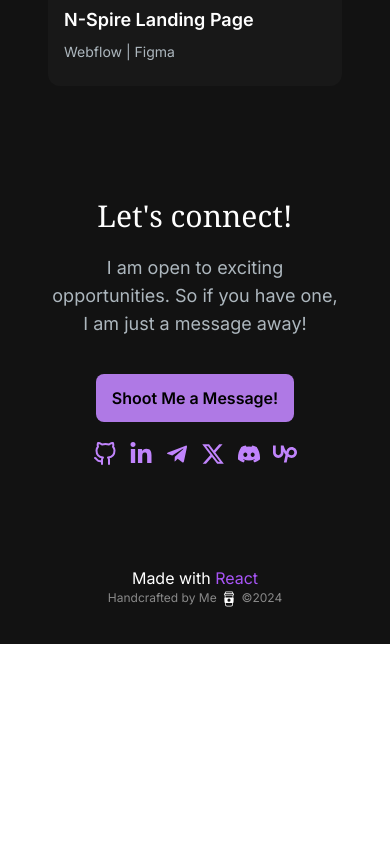
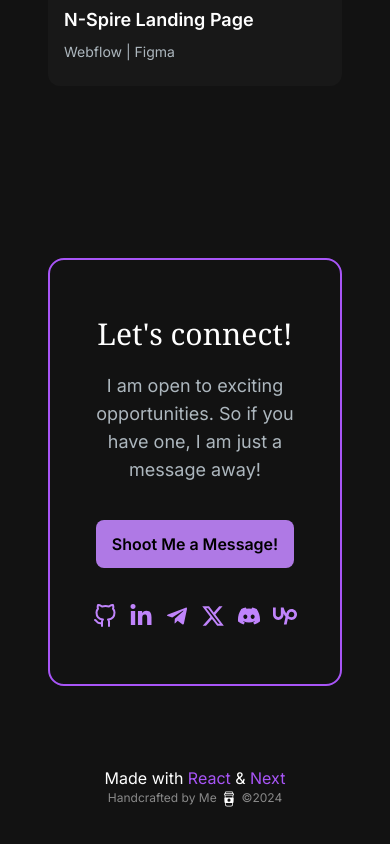
Before and after one commit to AyushScripts/my-portfolio, a Next.js app: page / in a window 390 px wide. Shown: the part 6130-6974 px from the top of the page. Before the commit the page ends 6774 px from the top, so only its background shows below. Built offline with nearby package versions, Linux system fonts and the light colour scheme.

Commit message:
Changed UI of Contact Sectior

```diff
--- a/app/components/ContactMe.jsx
+++ b/app/components/ContactMe.jsx
@@ -1,19 +1,34 @@
-import React from 'react'
-import SocialLinks from './SocialLinks'
-import Link from 'next/link'
+import React from "react";
+import SocialLinks from "./SocialLinks";
+import Link from "next/link";
 
 const ContactMe = () => {
   return (
-    <div className='flex flex-col gap-5 py-5 mt-20 text-center'>
-        <h1 className='text-[#333333] dark:text-white text-3xl lg:text-5xl font-serif'>Let's connect!</h1>
-        <p className='text-[#817d7d] dark:text-[#adb7be] text-lg md:text-xl'>I am open to exciting opportunities. So if you have one, I am just a message away!</p>
-        <a className='text-base md:text-lg mx-auto text-white dark:text-[black] font-semibold bg-purple-400/90 hover:bg-purple-400 transition-all ease-in px-4 py-3 mt-4 rounded-lg' href="mailto:ayushtheking117@gmail.com">Shoot Me a Message!</a>
-        <div className='mx-auto md:mt-4'>
-          <SocialLinks></SocialLinks>
-        </div>
+<div className="flex justify-center mt-40">
+  <div className="w-full md:w-[80%] lg:w-[60%] border-2 border-purple-500 rounded-2xl inline-block py-6 px-10">
+    <div className="flex flex-col gap-5 text-center my-8">
+      <h1 className="text-[#333333] dark:text-white text-3xl lg:text-5xl font-serif">
+        Let's connect!
+      </h1>
+      <p className="text-[#817d7d] dark:text-[#adb7be] text-lg md:text-xl">
+        I am open to exciting opportunities. So if you have one, I am just a
+        message away!
+      </p>
+      <a
+        className="text-base md:text-lg mx-auto text-white dark:text-[black] font-semibold bg-purple-400/90 hover:bg-purple-400 transition-all ease-in px-4 py-3 mt-4 rounded-lg"
+        href="mailto:ayushtheking117@gmail.com"
+      >
+        Shoot Me a Message!
+      </a>
 
+      <div className="mx-auto mt-4">
+        <SocialLinks></SocialLinks>
+      </div>
     </div>
-  )
-}
+  </div>
+</div>
 
-export default ContactMe
+  );
+};
+
+export default ContactMe;
--- a/app/components/Footer.jsx
+++ b/app/components/Footer.jsx
@@ -9,10 +9,19 @@ const Footer = () => {
         Made with{" "}
         <span>
           <a
-            className="text-purple-700 dark:text-purple-500"
+            className="font-medium dark:font-normal text-purple-700 dark:text-purple-500"
             href="https://react.dev"
           >
             React
+          </a>
+        </span>
+        {" "}& {" "}
+        <span>
+          <a
+            className="font-medium dark:font-normal text-purple-700 dark:text-purple-500"
+            href="https://nextjs.org"
+          >
+            Next
           </a>
         </span>
       </h3>
--- a/app/components/HeroSection.jsx
+++ b/app/components/HeroSection.jsx
@@ -10,7 +10,7 @@ const HeroSection = () => {
     <section>
       <div className="grid grid-cols-1 lg:grid-cols-12">
         <div className="col-span-7 place-self-center">
-          <h1 className="text-[#333333] dark:text-white mb-4 text-4xl lg:text-6xl font-extrabold">
+          <h1 className="text-[#333333]  dark:text-white mb-4 text-4xl lg:text-6xl font-extrabold">
             <span className="text-transparent bg-clip-text bg-gradient-to-r from-purple-400 via-pink-400 to-red-400">
               Hello, I'm{" "}
             </span>
```
